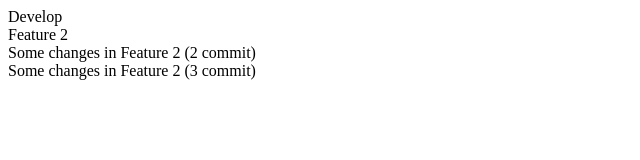
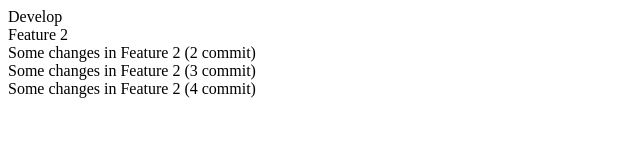
Before and after one commit to TPoleliuk/Hillel_Front-end-Pro-HW-35, a plain HTML site: page index.html in a window 1280 px wide. Shown: the whole page, without its empty margins (0-640 px from the left). Drawn offline with Linux system fonts and the light colour scheme.

Commit message:
4 Some changes in Feature 2-branch

```diff
--- a/index.html
+++ b/index.html
@@ -12,5 +12,6 @@
 
     <div>Some changes in Feature 2 (2 commit)</div>
     <div>Some changes in Feature 2 (3 commit)</div>
+    <div>Some changes in Feature 2 (4 commit)</div>
 </body>
 </html>
```
